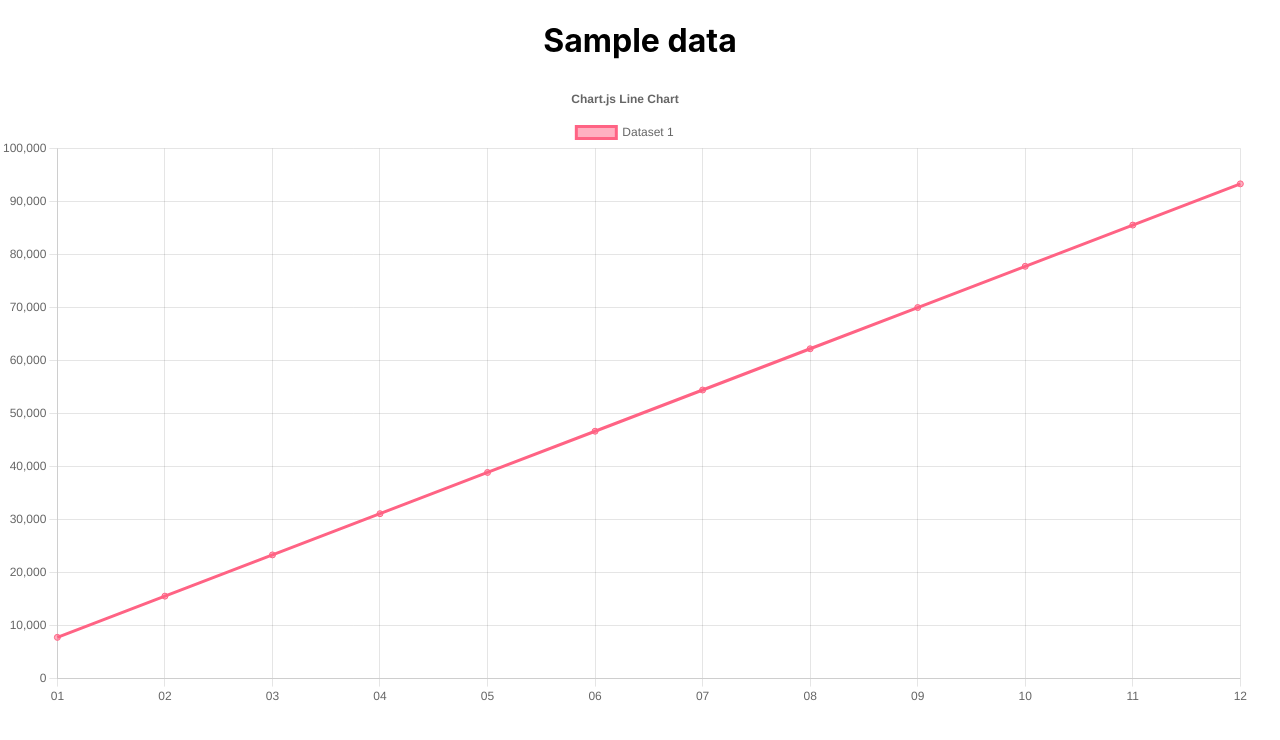
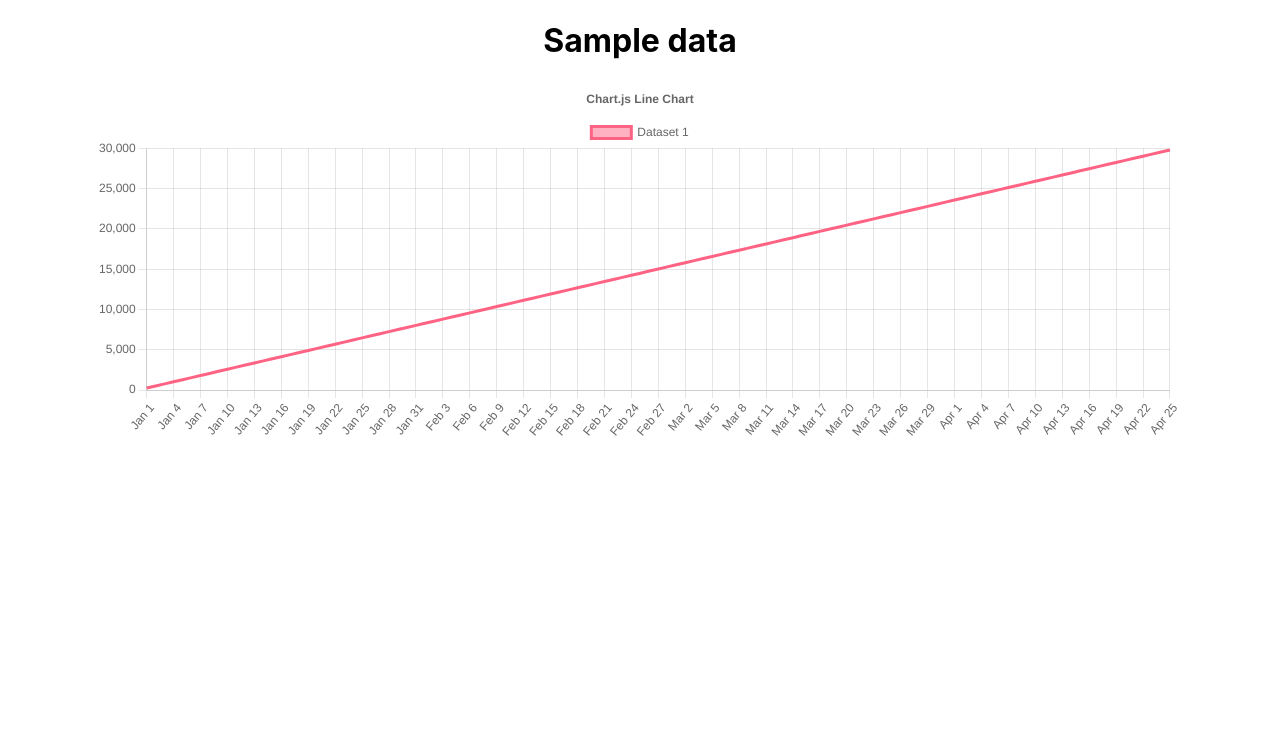
Before and after one commit to b-rad-c/metric-money, a React (Create React App) app: page / in a window 1280 px wide. Shown: the top 740 px of the page. Built offline with nearby package versions, Linux system fonts and the light colour scheme.

Commit message:
add white paper

```diff
--- a/src/App.js
+++ b/src/App.js
@@ -7,9 +7,12 @@ function App() {
   return (
     <div className="App">
       <h1>Sample data</h1>
-      <div style={{height: "600px", width: "1250px"}}>
-        <StreamingChart />
+      <div className="xchart-scroller">
+        <div className="chart-container-1">
+          <StreamingChart/>
+        </div>
       </div>
+
     </div>
   );
 }
--- a/src/components/StreamingChart.js
+++ b/src/components/StreamingChart.js
@@ -35,12 +35,16 @@ export const data = {
       data: sample.data,
       borderColor: 'rgb(255, 99, 132)',
       backgroundColor: 'rgba(255, 99, 132, 0.5)',
+
+      pointRadius: 0
     }
   ],
 };
 
 export const options = {
   responsive: true,
+  aspectRatio: 1,
+  maintainAspectRatio: false,
   plugins: {
     legend: {
       position: 'top',
--- a/src/components/StreamingSimulator.js
+++ b/src/components/StreamingSimulator.js
@@ -18,14 +18,19 @@ export function sampleYear() {
 
     let balance = 0;
 
-    for (let i = 0; i < 12; i++) {
-        console.log(date)
-        balance += (inPerSec * secPer.Day * 30) - (outPerSec * secPer.Day * 30)
+    for (let i = 0; i < 115; i++) {
+        console.debug(date)
+        balance += (inPerSec * secPer.Day) - (outPerSec * secPer.Day)
 
         outputData.push(balance)
-        outputLabels.push(format(date, 'MM'))
+        /*let dateNum = date.getDate()
+        let dayOfYear = format(date, 'D', { useAdditionalDayOfYearTokens: true })
+        let displayDate = (dateNum % 5 === 0)
+        let outLabel = (displayDate) ? format(date, 'LLL MM') : ''
+        console.log(dateNum, displayDate, outLabel, dayOfYear)*/
+        outputLabels.push(format(date, 'MMM	d'))
 
-        date = add(date, {months: 1})
+        date = add(date, {days: 1})
     }
 
     return {data: outputData, labels: outputLabels}
--- a/src/index.css
+++ b/src/index.css
@@ -11,3 +11,21 @@ code {
   font-family: source-code-pro, Menlo, Monaco, Consolas, 'Courier New',
     monospace;
 }
+
+.chart-scroller {
+  width: 65%;
+  margin: 0 auto;
+  padding: 1%;
+  overflow: scroll;
+  border-style: solid;
+  border-color: black;
+  border-width: .1rem;
+}
+
+.chart-container-1 {
+  position: relative;
+  margin: auto;
+  height: 45vh;
+  width: 85vw;
+  overflow: scroll;
+}
```
